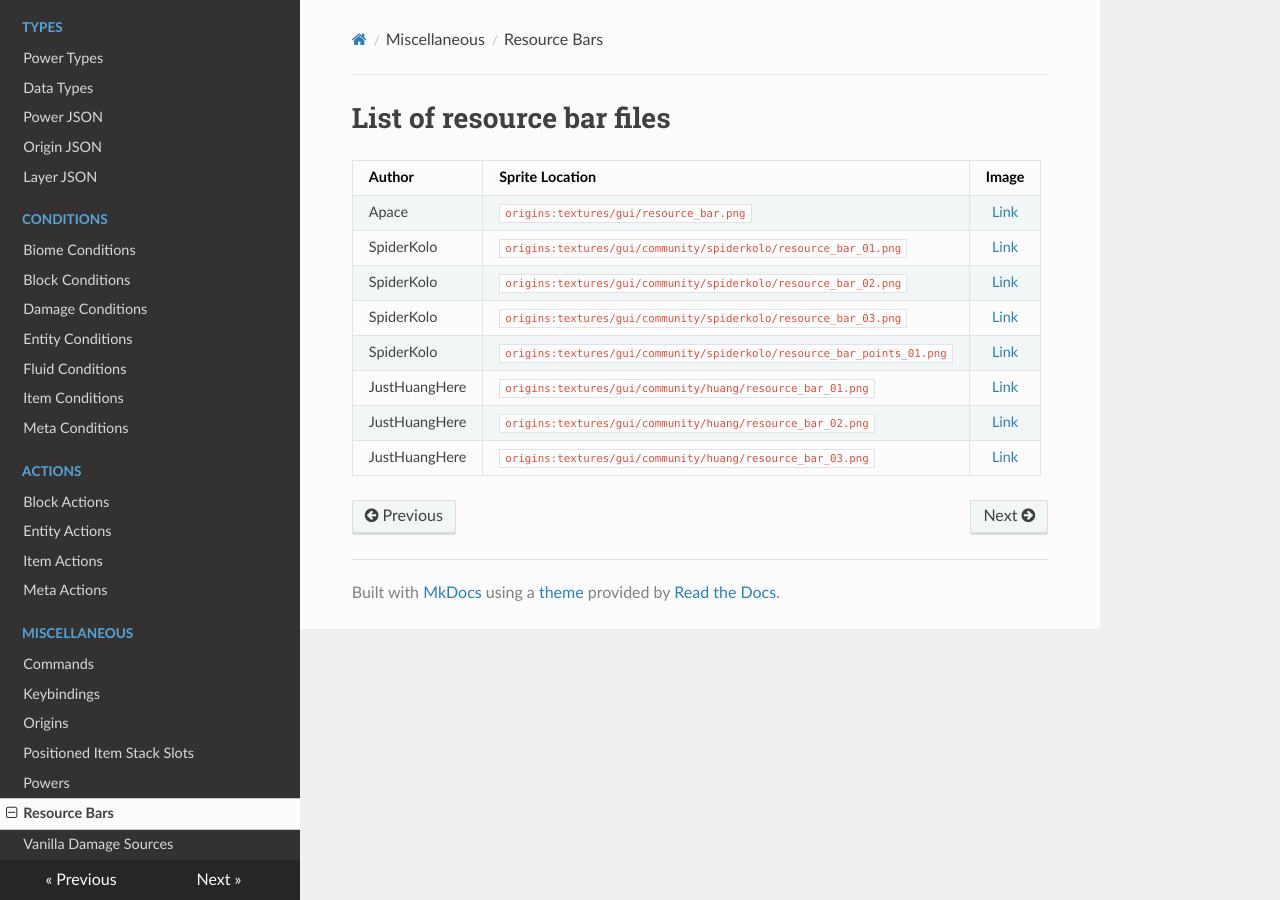
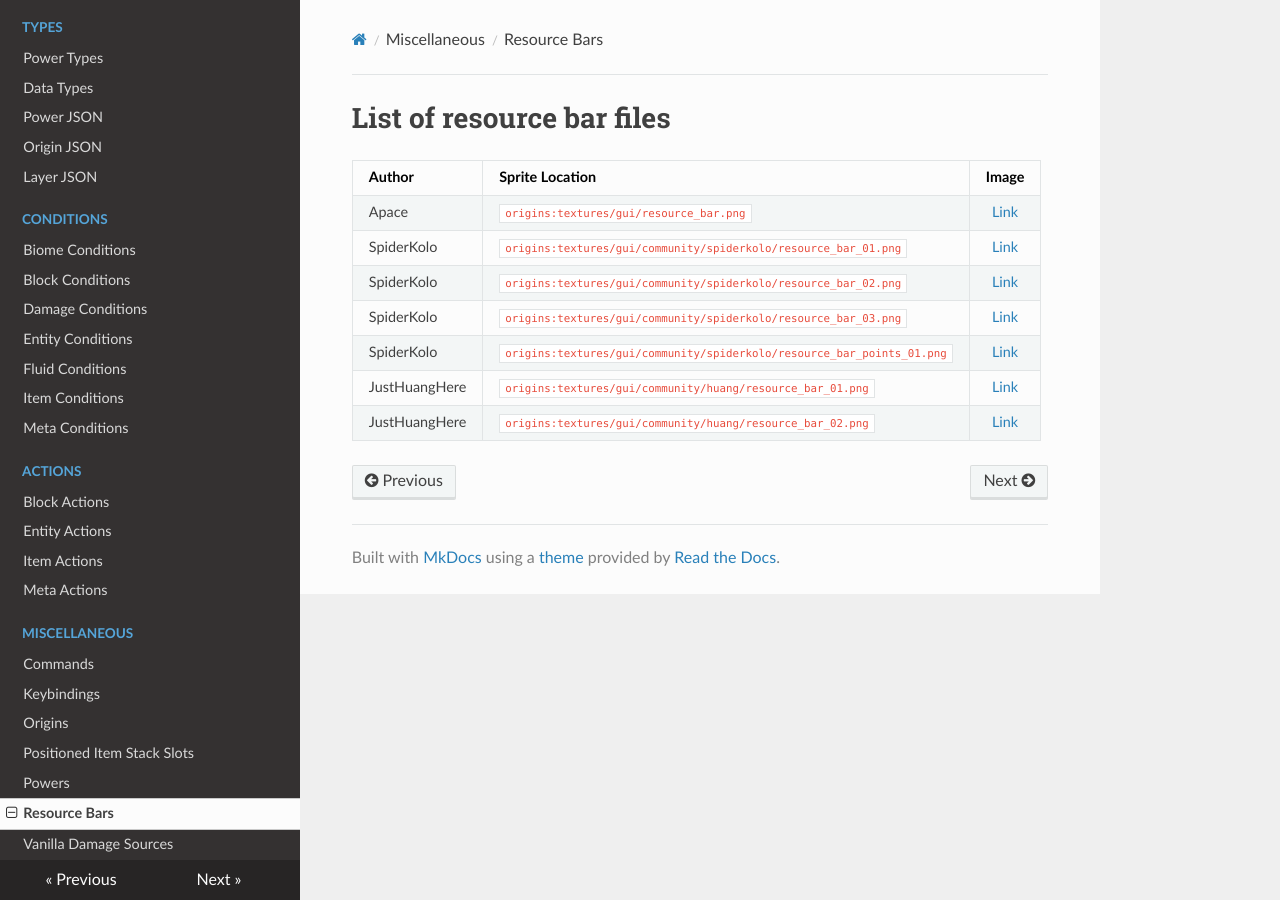
Before and after one commit to apace100/origins-docs, an MkDocs documentation site: the page built from docs/misc/resource_bars.md, in a window 1280 px wide. Built offline with MkDocs 1.6.1, drawn with Linux system fonts in a browser that asks for light colours; nearby versions of some CDN libraries.

Commit message:
Deleted link to a removed resource bar file

```diff
--- a/docs/misc/resource_bars.md
+++ b/docs/misc/resource_bars.md
@@ -13,4 +13,3 @@ SpiderKolo | `origins:textures/gui/community/spiderkolo/resource_bar_03.png` | [
 SpiderKolo | `origins:textures/gui/community/spiderkolo/resource_bar_points_01.png` | [Link](https://github.com/apace100/origins-fabric/blob/master/src/main/resources/assets/origins/textures/gui/community/spiderkolo/resource_bar_points_01.png)
 JustHuangHere | `origins:textures/gui/community/huang/resource_bar_01.png` | [Link](https://github.com/apace100/origins-fabric/blob/1.17/src/main/resources/assets/origins/textures/gui/community/huang/resource_bar_01.png)
 JustHuangHere | `origins:textures/gui/community/huang/resource_bar_02.png` | [Link](https://github.com/apace100/origins-fabric/blob/1.17/src/main/resources/assets/origins/textures/gui/community/huang/resource_bar_02.png)
-JustHuangHere | `origins:textures/gui/community/huang/resource_bar_03.png` | [Link](https://github.com/apace100/origins-fabric/blob/1.17/src/main/resources/assets/origins/textures/gui/community/huang/resource_bar_03.png)
```
